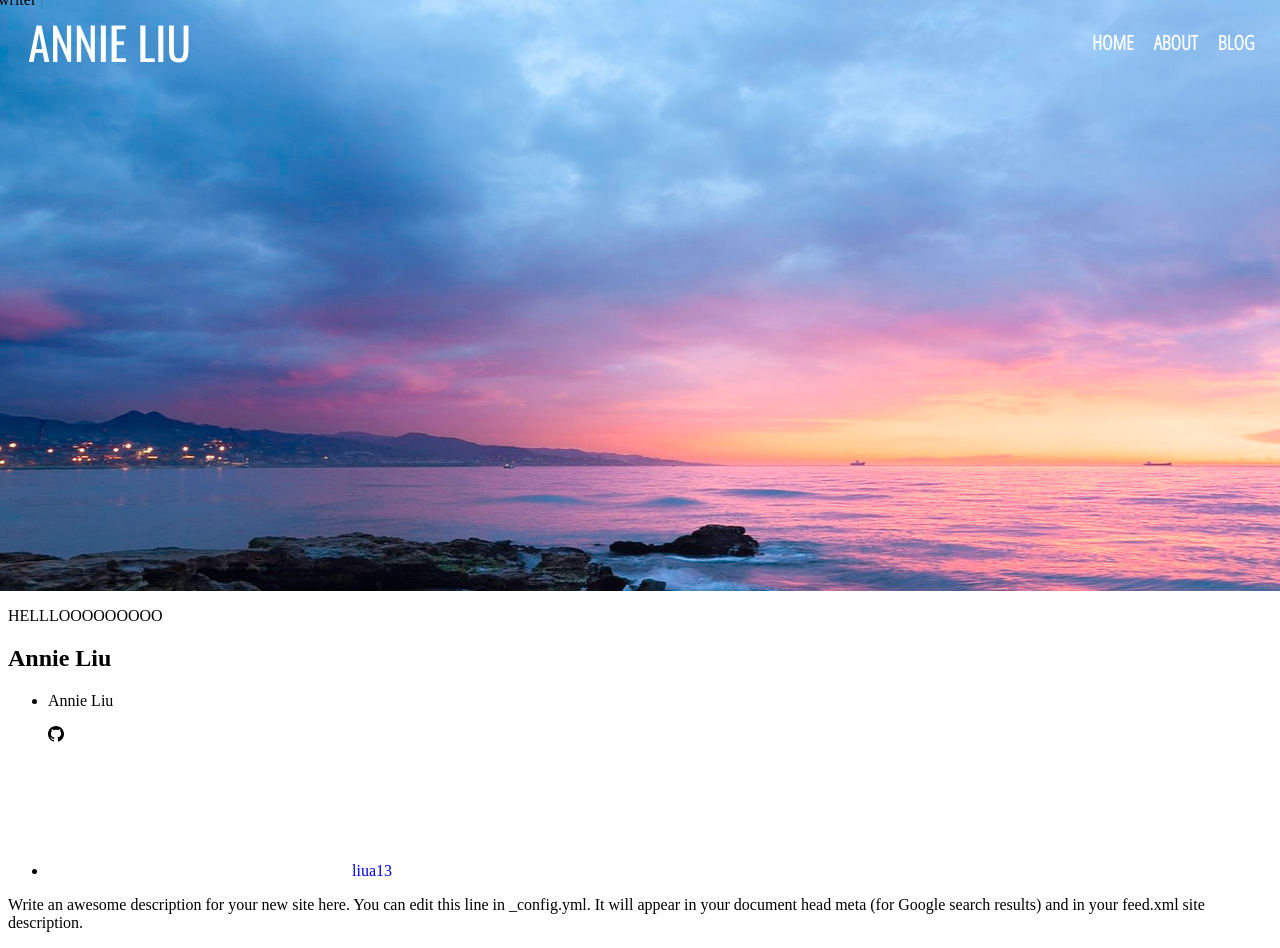
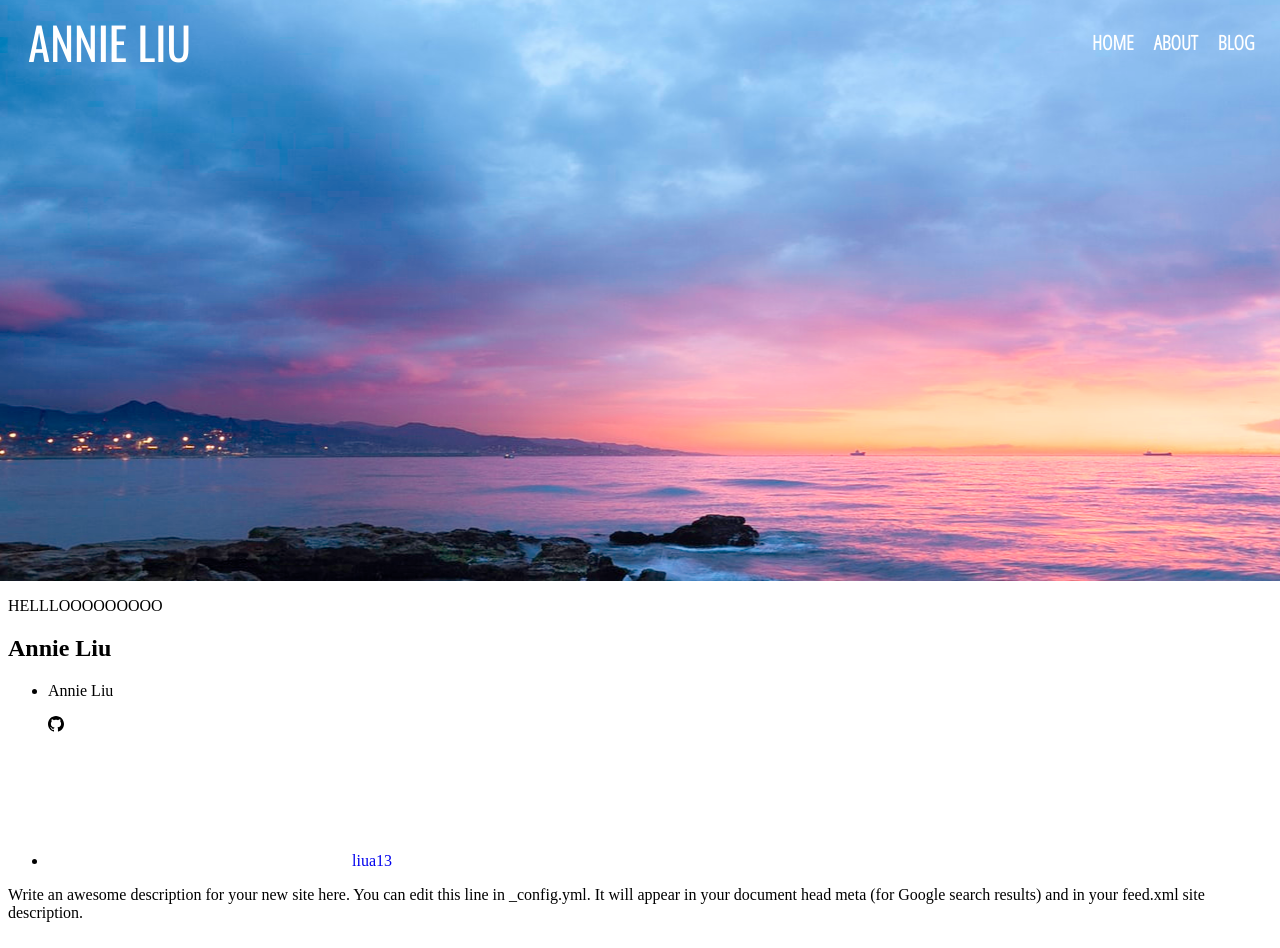
Before and after one commit to liua13/Blog, a Jekyll site: the page built from index.markdown, in a window 1280 px wide. Built offline with Jekyll 4.4.1, drawn with Linux system fonts in a browser that asks for light colours; nearby versions of some CDN libraries.

Commit message:
new experiment 4

```diff
--- a/assets/SCSS/main.scss
+++ b/assets/SCSS/main.scss
@@ -24,5 +24,5 @@ a{
 	height: 600px;
 	width: 105%;
 	padding: 0;
-	margin: -100px 0px 0px -10px;
+	margin: -110px 0px 0px -10px;
 }
```
